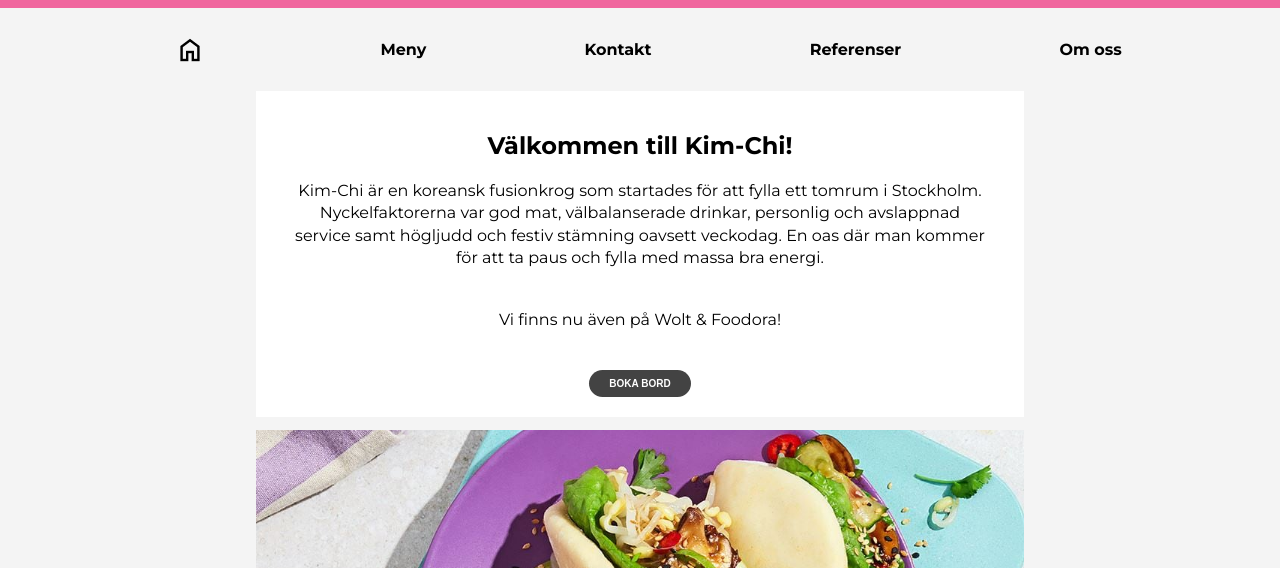
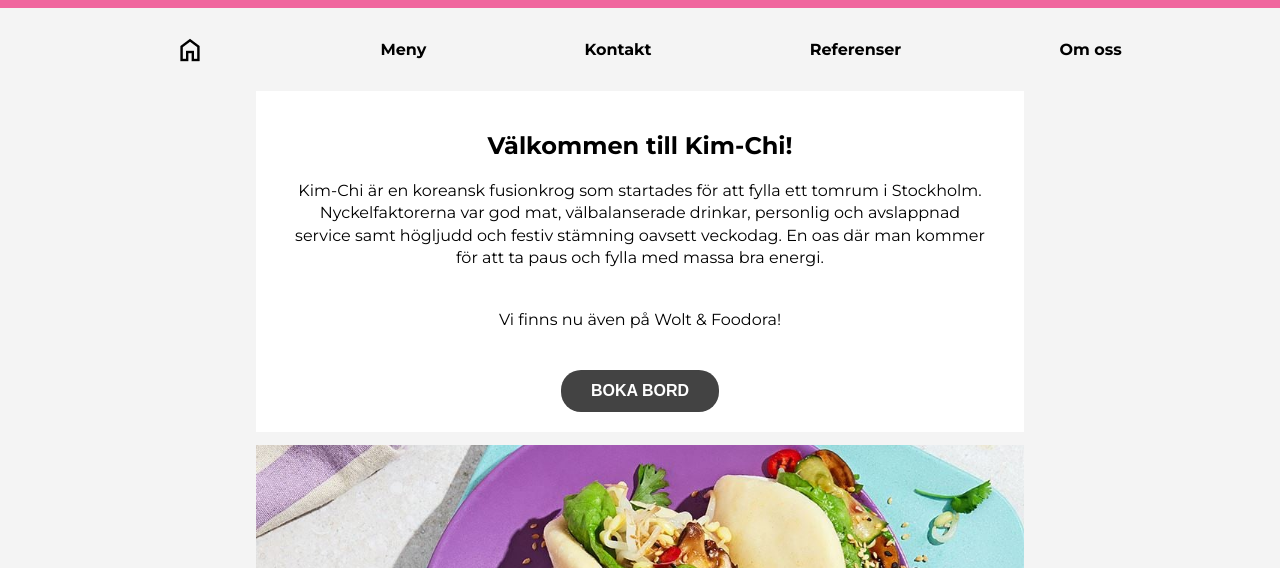
Before and after one commit to Tarane-Eleftheriadis/kimchi, a plain HTML site: page index.html in a window 1280 px wide. Shown: the part 232-800 px from the top of the page. Drawn offline with Linux system fonts and the light colour scheme.

Commit message:
uppdaterat stolek på button och hover

```diff
--- a/_mixins.scss
+++ b/_mixins.scss
@@ -1,21 +1,28 @@
 @mixin button-mobile{
     padding: 15px 40px;
-    font-size: 15px;
+    font-size: 1rem;
     color: $secondaryFontColor;
     background-color: rgb(67, 67, 67);
     border: none;
     font-weight: 700;
     border-radius: 20px;
+
+    :hover {
+        background-color: $primaryColor;
+    }
 }
 
 @mixin button-desktop{
-    padding: 8px 20px;
-    font-size: 10px;
+    padding: 12px 30px;
     color: $secondaryFontColor;
     background-color: rgb(67, 67, 67);
     border: none;
     font-weight: 700;
     border-radius: 20px;
+
+    &:hover {
+        background-color: $primaryColor;
+    }
 }
 
 
```
Also changed, not shown: Contact/contact.css, Menu/menu.css, main.css, 3 other files.
